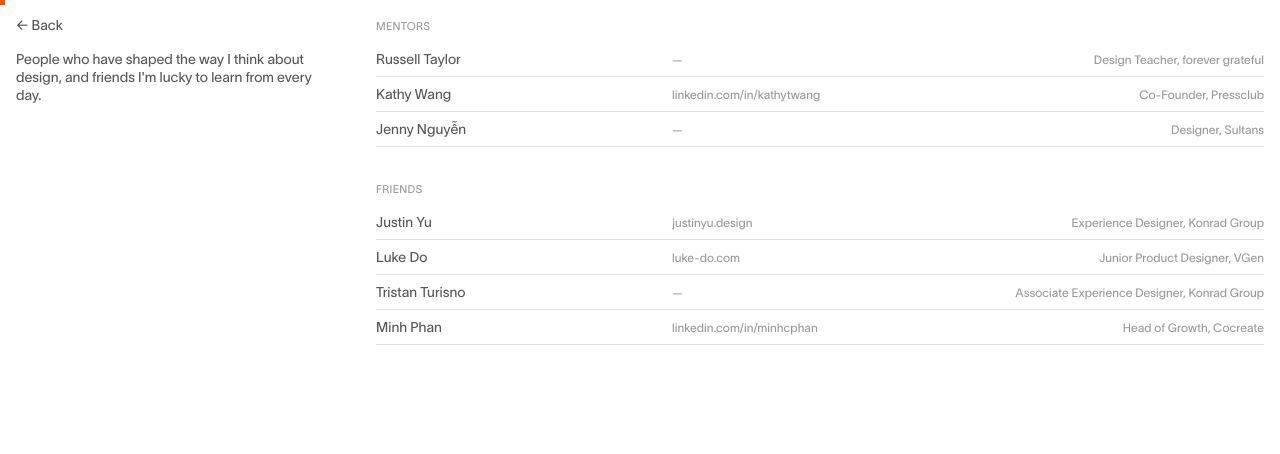
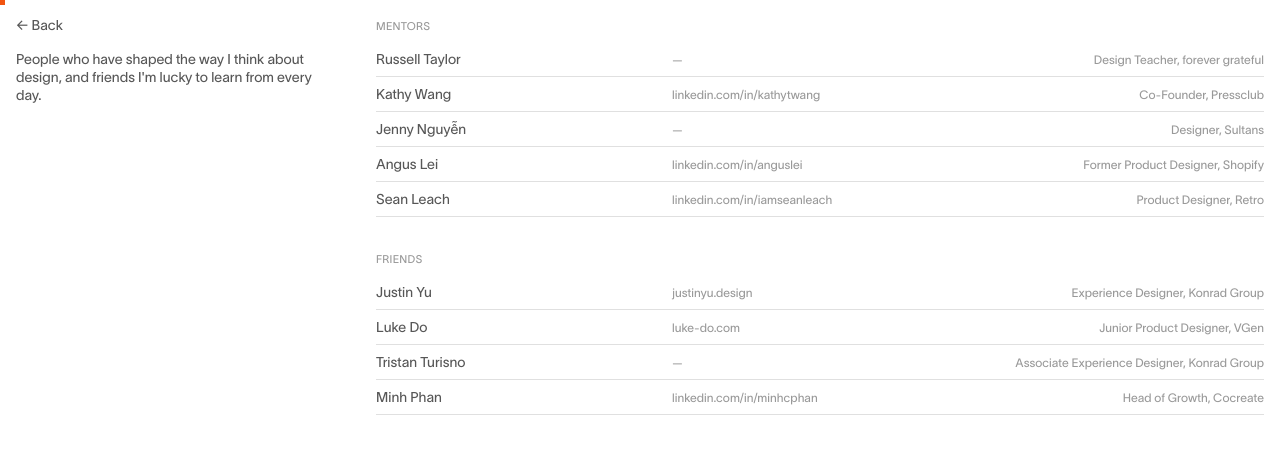
Before and after one commit to alexluowan/portfoliov6, a Next.js app: page /friends in a window 1280 px wide. Shown: the top 454 px of the page. Built offline with nearby package versions, Linux system fonts and the light colour scheme.

Commit message:
added Sean and Angus into friends

```diff
--- a/pages/friends.tsx
+++ b/pages/friends.tsx
@@ -4,6 +4,7 @@
 import {useEffect, useRef} from 'react'
 import Lenis from '@studio-freight/lenis'
 import Link from 'next/link'
+import {refreshCursor} from '@/cursor/useCursor'
 
 interface Person {
     name: string
@@ -15,6 +16,8 @@ const mentors: Person[] = [
     {name: 'Russell Taylor', role: 'Design Teacher, forever grateful'},
     {name: 'Kathy Wang', role: 'Co-Founder, Pressclub', url: 'https://www.linkedin.com/in/kathytwang/'},
     {name: 'Jenny Nguyễn', role: 'Designer, Sultans'},
+    {name: 'Angus Lei', role: 'Former Product Designer, Shopify', url: 'https://www.linkedin.com/in/anguslei/'},
+    {name: 'Sean Leach', role: 'Product Designer, Retro', url: 'https://www.linkedin.com/in/iamseanleach/'},
 ]
 
 const friends: Person[] = [
@@ -64,6 +67,11 @@ export default function Friends() {
         }
         requestAnimationFrame(raf)
         return () => lenis.destroy()
+    }, [])
+
+    useEffect(() => {
+        const id = window.setTimeout(() => refreshCursor(), 0)
+        return () => window.clearTimeout(id)
     }, [])
 
     return (
```
